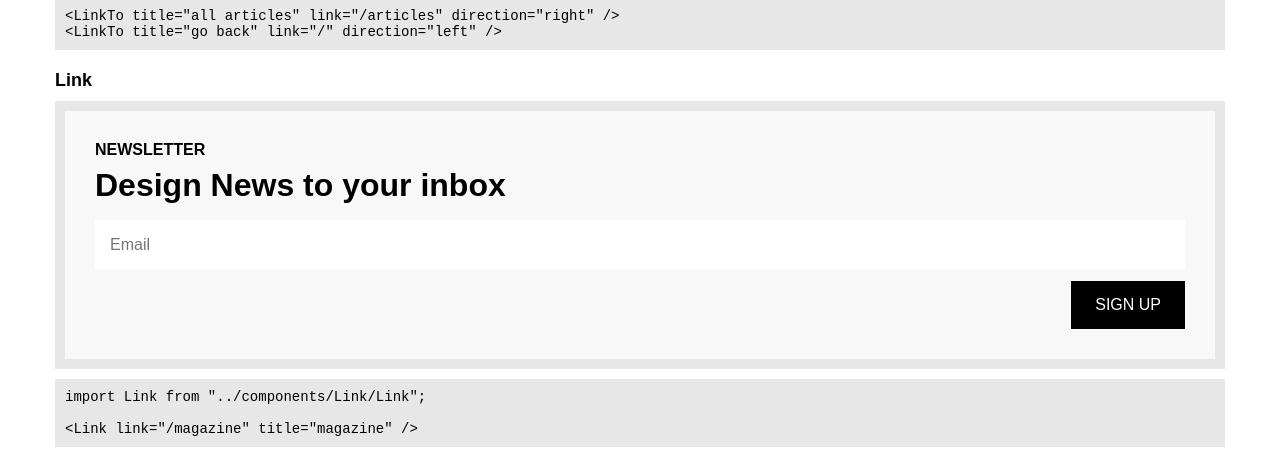
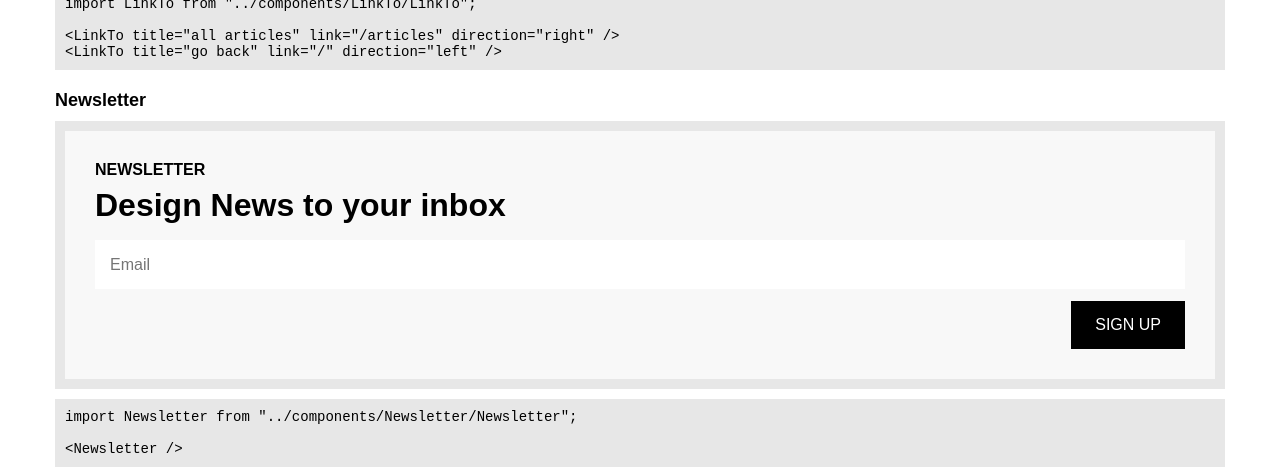
Before and after one commit to nobleworkshop/artlife-magazine, a React (Vite) app: page /uikit in a window 1280 px wide. Shown: the part 3863-4330 px from the top of the page. Built offline with nearby package versions, Linux system fonts and the light colour scheme; a web font is replaced by a local one.

Commit message:
Поправил описание компонента
Изменил высоту компонента Button

```diff
--- a/src/components/Button/button.module.css
+++ b/src/components/Button/button.module.css
@@ -5,7 +5,7 @@
 	column-gap: 10px;
 
 	padding: 15px 24px;
-	height: 30px;
+	height: 50px;
 
 	border-radius: 0;
 	background-color: var(--black);
--- a/src/uikit-components/uikit-Newsletter.jsx
+++ b/src/uikit-components/uikit-Newsletter.jsx
@@ -4,7 +4,7 @@ import styles from "./uikit.module.css";
 const UiKitNewsletter = () => {
     return (
         <div className={styles.component}>
-            <h3 className={styles.component__title}>Link</h3>
+            <h3 className={styles.component__title}>Newsletter</h3>
 
             <div className={styles.component__preview}>
                 <Newsletter />
@@ -13,10 +13,10 @@ const UiKitNewsletter = () => {
             <div className={styles.component__code}>
                 <pre>
                     <code>
-                        {`import Link from "../components/Link/Link";`}
+                        {`import Newsletter from "../components/Newsletter/Newsletter";`}
                         <br />
                         <br />
-                        {`<Link link="/magazine" title="magazine" />`}
+                        {`<Newsletter />`}
                     </code>
                 </pre>
             </div>
```
